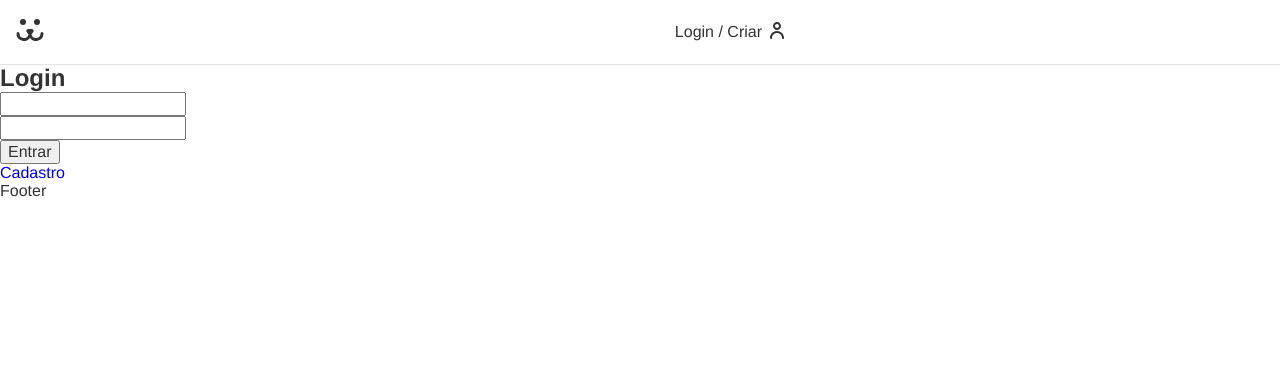
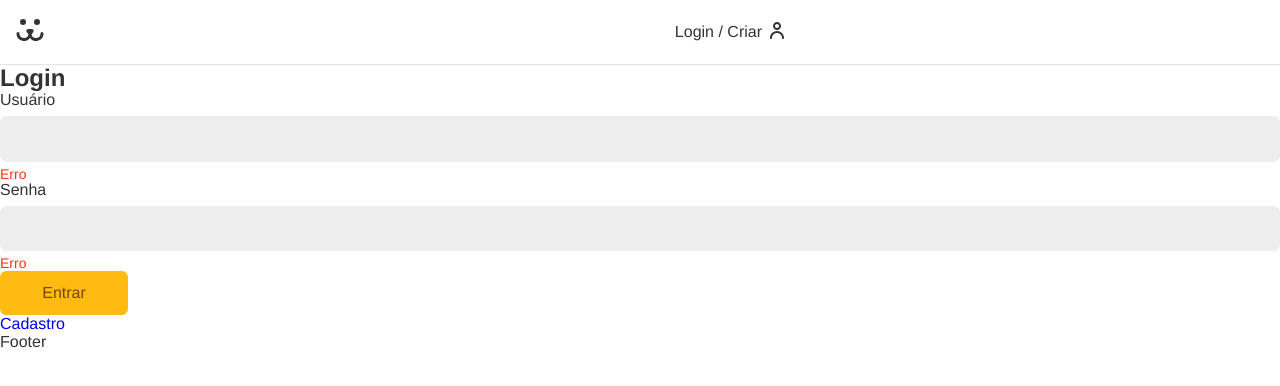
Before and after one commit to Elysium-Santana/Dogs-RD, a React (Create React App) app: page /Login in a window 1280 px wide. Shown: the top 386 px of the page. Built offline with nearby package versions, Linux system fonts and the light colour scheme.

Commit message:
estilização de inputs e botões

```diff
--- a/src/Componentes/Login/LoginForm.js
+++ b/src/Componentes/Login/LoginForm.js
@@ -1,5 +1,7 @@
-import React from 'react';
+import React, { Children } from 'react';
 import { Link } from 'react-router-dom';
+import Button from '../forms/Button';
+import Input from '../forms/Input';
 
 const LoginForm = () => {
   const [username, setUserName] = React.useState('');
@@ -23,17 +25,10 @@
     <section>
       <h1>Login</h1>
       <form action="" onSubmit={handlesubmit}>
-        <input
-          type="text"
-          value={username}
-          onChange={({ target }) => setUserName(target.value)}
-        />
-        <input
-          type="password"
-          value={password}
-          onChange={({ target }) => setPassword(target.value)}
-        />
-        <button>Entrar</button>
+        <Input label="Usuário" type="text" name="username" />
+        <Input label="Senha" type="password" name="password" />
+
+        <Button>Entrar</Button>
       </form>
       <Link to="/login/criar">Cadastro</Link>
     </section>
--- /dev/null
+++ b/src/Componentes/forms/Button.js
@@ -0,0 +1,12 @@
+import React from 'react';
+import styles from './Button.module.css';
+
+const Button = ({ children, props }) => {
+  return (
+    <button {...props} className={styles.button}>
+      {children}
+    </button>
+  );
+};
+
+export default Button;
--- /dev/null
+++ b/src/Componentes/forms/Button.module.css
@@ -0,0 +1,22 @@
+.button{
+  font-size: 1rem;
+  font-family: var(--type-first);
+  cursor: pointer;
+  border: none;
+  padding: .8rem 1.2rem;
+  border-radius: .4rem;
+  min-width: 8rem;
+  background: #fb1;
+  color:#764701;
+  box-sizing: border-box;
+  transition:  .1s;
+
+}
+.button:hover, .button:focus{
+  outline: none;
+  box-shadow:  0 0 0 3px #fea, 0 0 0 4px #fb1;
+}
+.button:disabled{
+  opacity: .5;
+  cursor: wait;
+}
--- /dev/null
+++ b/src/Componentes/forms/Input.js
@@ -0,0 +1,16 @@
+import React from 'react';
+import styles from './Input.module.css';
+
+const Input = ({ label, type, name }) => {
+  return (
+    <div className={styles.wepper}>
+      <label htmlFor={name} className={styles.label}>
+        {label}
+      </label>
+      <input className={styles.input} type={type} name={name} id={name} />
+      <p className={styles.error}>Erro</p>
+    </div>
+  );
+};
+
+export default Input;
--- /dev/null
+++ b/src/Componentes/forms/Input.module.css
@@ -0,0 +1,27 @@
+.input{
+  border:1px solid #eee ;
+  display: block;
+  width: 100%;
+  font-size: 1rem;
+  padding: .8rem;
+  border-radius: .4rem;
+  background: #eee;
+  transition: .3s;
+}
+input:focus,input:hover{
+  outline: none;
+  border-color: #fb1;
+  background: white;
+  box-shadow: 0 0 03px #fea;
+}
+.label{
+  display: block;
+  font-size: 1rem;
+  line-height: 1;
+  padding-bottom: .5rem;
+}
+.error{
+  color:#f31;
+  font-size: .875rem;
+  margin-top: .25rem;
+}
```
Also changed, not shown: 1 other file (tests, documents, lock files or other folders).
